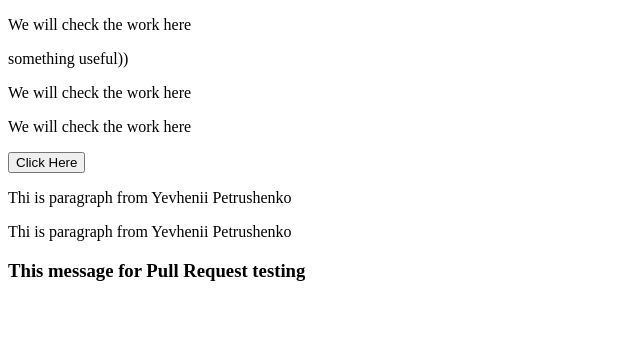
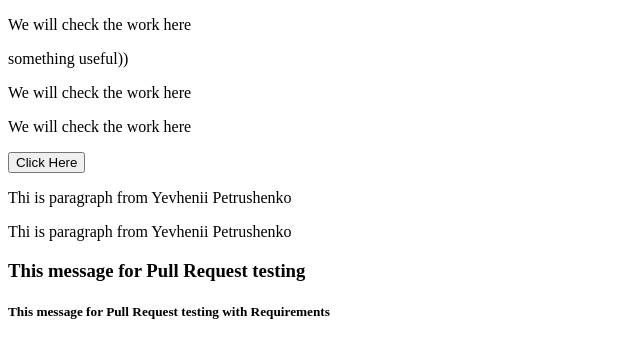
Before and after one commit to TemchenkoVolodymyr/CourseReactProject, a React (Create React App) app: page / in a window 1280 px wide. Shown: the top 358 px of the page, without its empty margins (0-640 px from the left). Built offline with nearby package versions, Linux system fonts and the light colour scheme.

Commit message:
message for PR with requirements

```diff
--- a/src/App.js
+++ b/src/App.js
@@ -11,6 +11,7 @@ function App() {
       <p>Thi is paragraph from Yevhenii Petrushenko</p>
       <p>Thi is paragraph from Yevhenii Petrushenko</p>
       <h3>This message for Pull Request testing</h3>
+      <h5>This message for Pull Request testing with Requirements</h5>
     </div>
   );
 }
```
